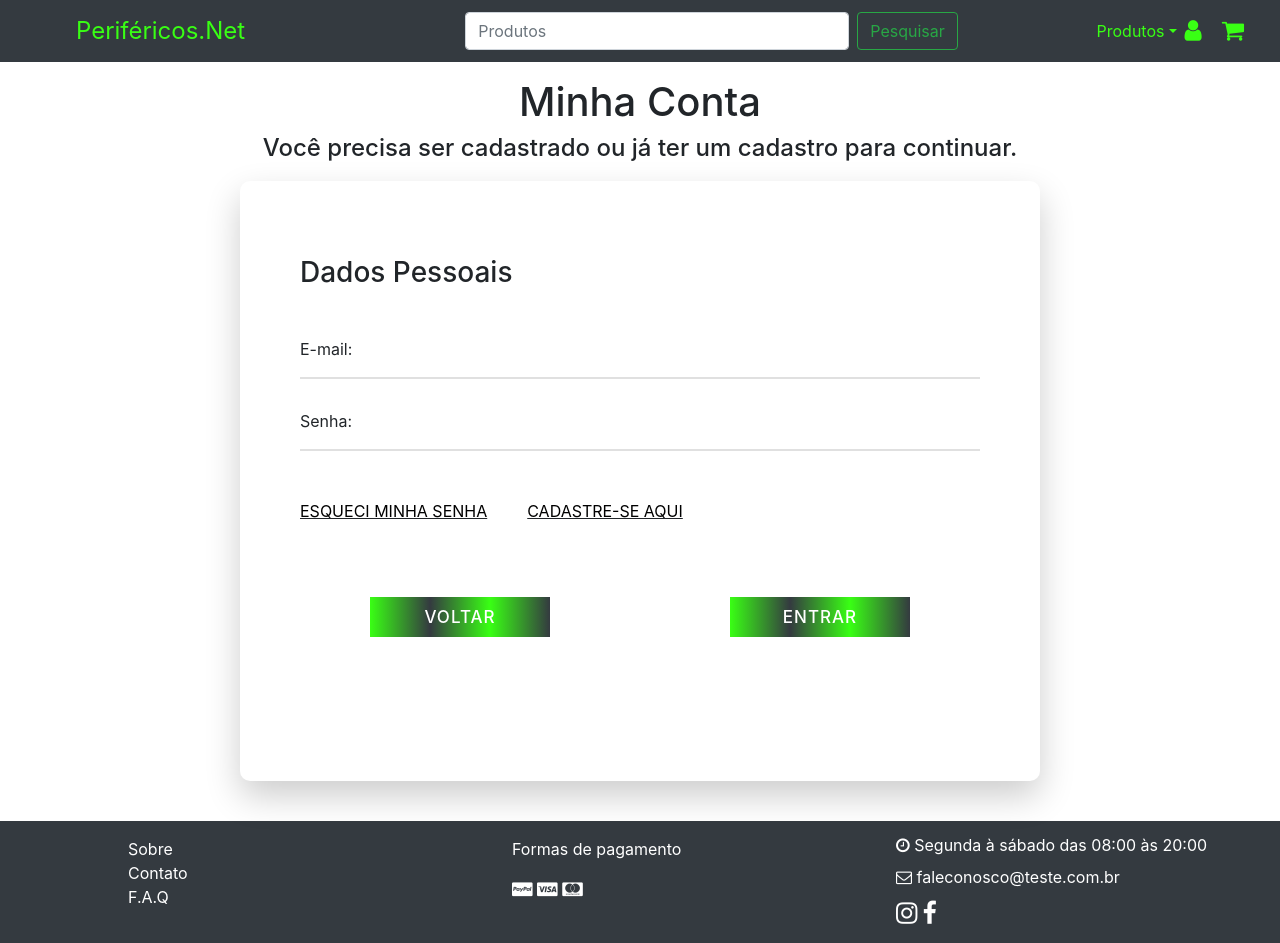
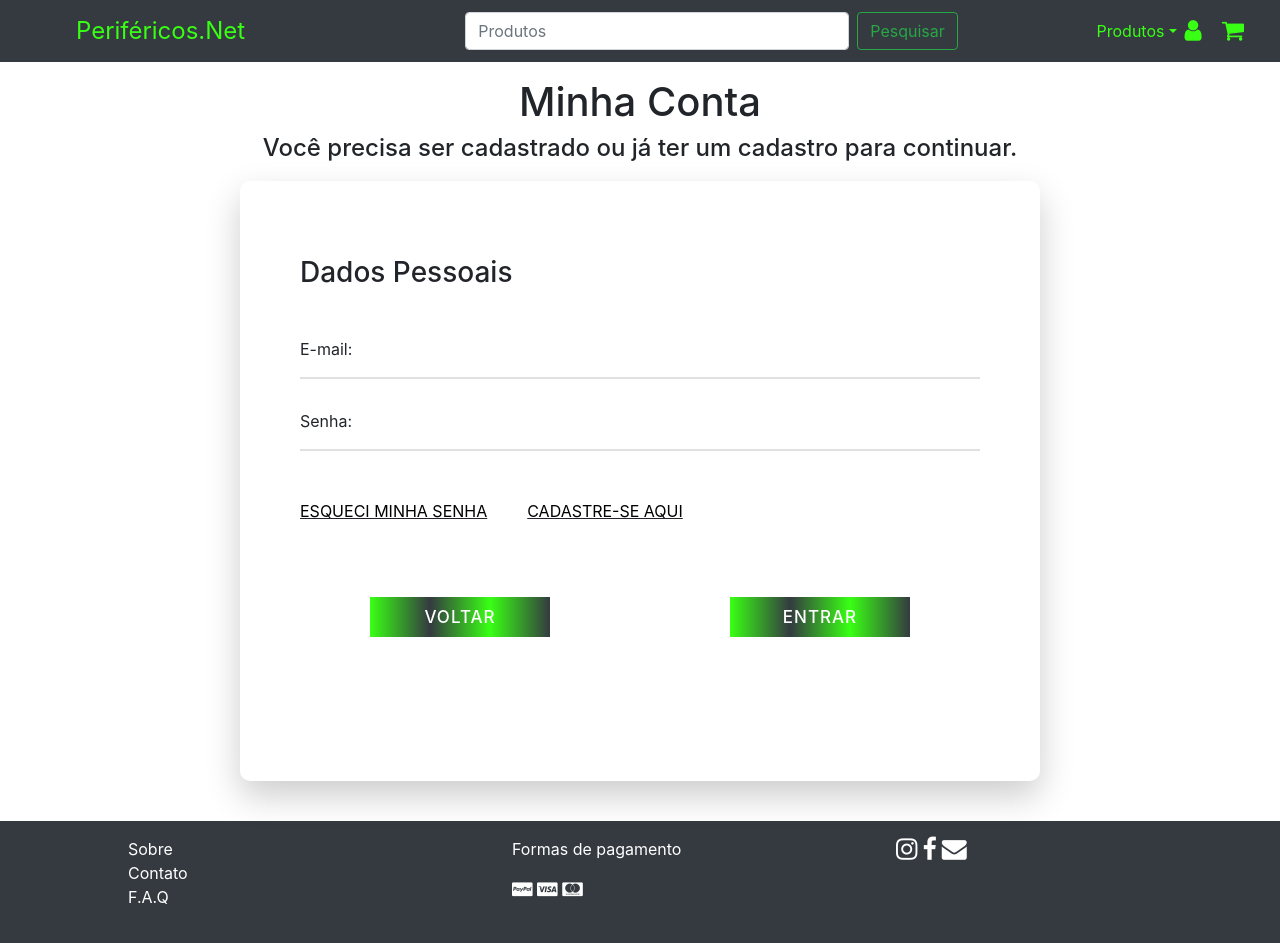
Before and after one commit to victorhoffmann/projeto-integrador, a React (Create React App) app in the folder frontend/: page /login in a window 1280 px wide. Shown: the top 943 px of the page. Built offline with nearby package versions, Linux system fonts and the light colour scheme.

Commit message:
feature: corrigindo footer e logins

```diff
--- a/frontend/src/components/Entrar/index.js
+++ b/frontend/src/components/Entrar/index.js
@@ -24,7 +24,7 @@ const Login = () => {
       history.push('/')
       history.go(0)
     } catch (error) {
-
+      alert('Usuário e/ou Senha incorretos!')
     }
   };
 
--- a/frontend/src/components/Footer/index.js
+++ b/frontend/src/components/Footer/index.js
@@ -25,14 +25,6 @@ const Footer = () => {
         </div>
 
         <div id="textInfos">
-          <p>
-            <i className="fa fa-clock-o" aria-hidden="true"></i> Segunda à sábado
-            das 08:00 às 20:00
-          </p>
-          <p>
-            <i className="fa fa-envelope-o" aria-hidden="true"></i>{" "}
-            faleconosco@teste.com.br
-          </p>
           <div className="iconsSocialMedia">
             <a
               href="./"
@@ -48,6 +40,12 @@ const Footer = () => {
             >
               <i className="fa fa-facebook" aria-hidden="true"></i>
             </a>
+            <a
+              href="mailto:faleconosco@teste.com?subject=Quero%20entrar%20em%20contato!"
+              title="Mande email para nós"
+            >
+              <i className="fa fa-envelope" aria-hidden="true"></i>
+            </a>
           </div>
         </div>
       </footer>
--- a/frontend/src/components/Header/index.js
+++ b/frontend/src/components/Header/index.js
@@ -74,7 +74,7 @@ const Header = () => {
               </div>
             </div>
 
-            {userNome ? <a id='userNameHeader'>| {userNome} | &nbsp;  </a>
+            {userNome ? <a id='userNameHeader'> {userNome}  &nbsp;  </a>
             :
             <a className="nav-links nav-item" href="/login">
               <i className="fa fa-user" aria-hidden="true"></i>
--- a/frontend/src/components/Header/style.css
+++ b/frontend/src/components/Header/style.css
@@ -45,6 +45,10 @@ nav {
 
 .nav-links {
   display: initial !important;
+}
+
+#userNameHeader {
+  color:white
 }
 
 @media only screen and (min-width: 498px) {
--- a/frontend/src/components/LoginADM/index.js
+++ b/frontend/src/components/LoginADM/index.js
@@ -21,7 +21,7 @@ const LoginADM = () => {
       setToken(token)
       response.data.user.id_funcao === 1 ? history.push('/painel-adm') : alert('Você não é ADMIN')
     } catch (error) {
-
+      alert('Usuário e/ou Senha incorretos!')
     }
   };
     return (
--- a/frontend/src/index.css
+++ b/frontend/src/index.css
@@ -130,12 +130,25 @@ body::-webkit-scrollbar-thumb {
   display: flex;
   flex-direction: row;
   justify-content: space-between;
+  flex-wrap: wrap;
+  align-items: center;
+}
+
+.pesquisaProdutos label {
+  margin-bottom: 0!important;
 }
 
 .pesquisaProdutos #searchUser {
   width: 70vw;
 }
 
+.pesquisaProdutos #searchProdutos {
+  width: 30vw;
+}
+
+.pesquisaProdutos input[type=checkbox] {
+  margin-right: 10px;
+}
 /* ADM */
 
 .pageAdm {
```
Also changed, not shown: 1 other file (tests, documents, lock files or other folders).
